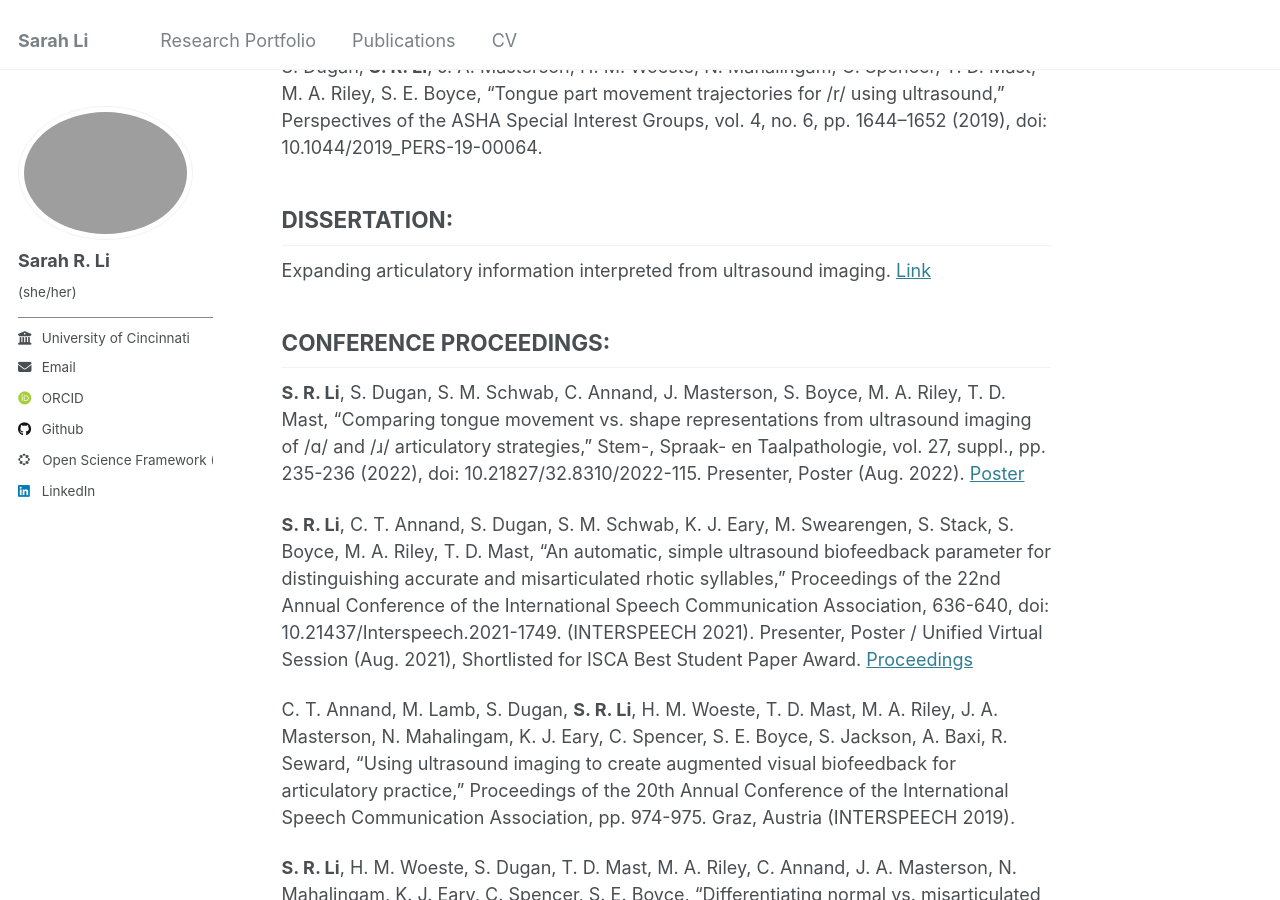
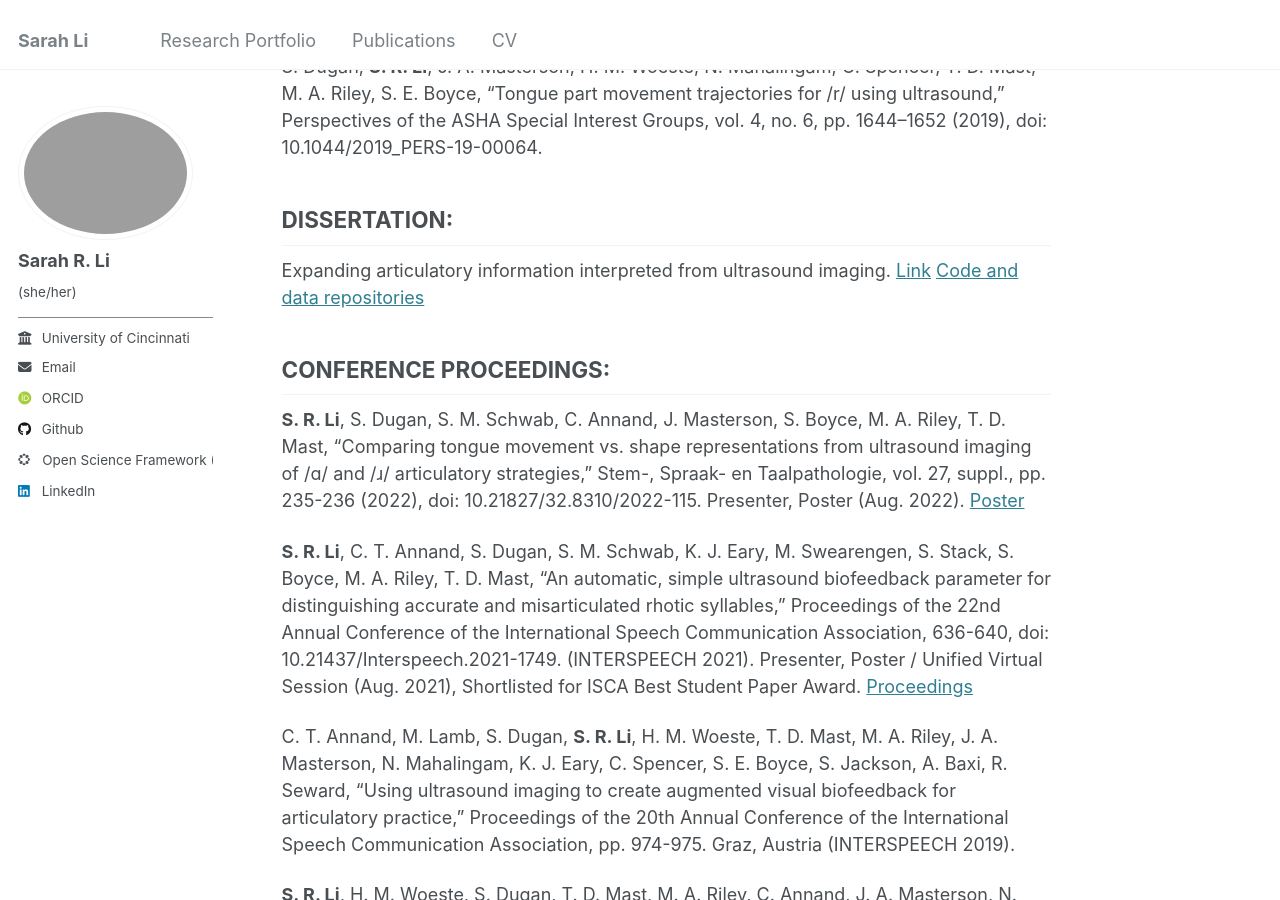
Before and after one commit to SarahRLi/sarahrli.github.io, a Jekyll site: the page built from _pages/markdown.md, in a window 1280 px wide and 900 px high, scrolled down 689 px. Built offline with Jekyll 4.4.1, drawn with Linux system fonts in a browser that asks for light colours; some web fonts are replaced.

Commit message:
Update markdown.md

```diff
--- a/_pages/markdown.md
+++ b/_pages/markdown.md
@@ -16,7 +16,7 @@ S. Dugan, S. M. Schwab, R. Seward, J. Avant, T. Zhang, **S. R. Li**, K. Eary, T.
 S. Dugan, **S. R. Li**, J. A. Masterson, H. M. Woeste, N. Mahalingam, C. Spencer, T. D. Mast, M. A. Riley, S. E. Boyce, “Tongue part movement trajectories for /r/ using ultrasound,” Perspectives of the ASHA Special Interest Groups, vol. 4, no. 6, pp. 1644–1652 (2019), doi: 10.1044/2019_PERS-19-00064.
 
 <h2>DISSERTATION:</h2>
-Expanding articulatory information interpreted from ultrasound imaging. [Link](http://rave.ohiolink.edu/etdc/view?acc_num=ucin1733841772461598)
+Expanding articulatory information interpreted from ultrasound imaging. [Link](http://rave.ohiolink.edu/etdc/view?acc_num=ucin1733841772461598) [Code and data repositories](https://osf.io/hwtmg/overview)
 
 <h2>CONFERENCE PROCEEDINGS:</h2>
 **S. R. Li**, S. Dugan, S. M. Schwab, C. Annand, J. Masterson, S. Boyce, M. A. Riley, T. D. Mast, “Comparing tongue movement vs. shape representations from ultrasound imaging of /ɑ/ and /ɹ/ articulatory strategies,”  Stem-, Spraak- en Taalpathologie, vol. 27, suppl., pp. 235-236 (2022), doi: 10.21827/32.8310/2022-115. Presenter, Poster (Aug. 2022). [Poster](https://sarahrli.github.io/files/Li_2022_SMC_poster.pdf)
```
